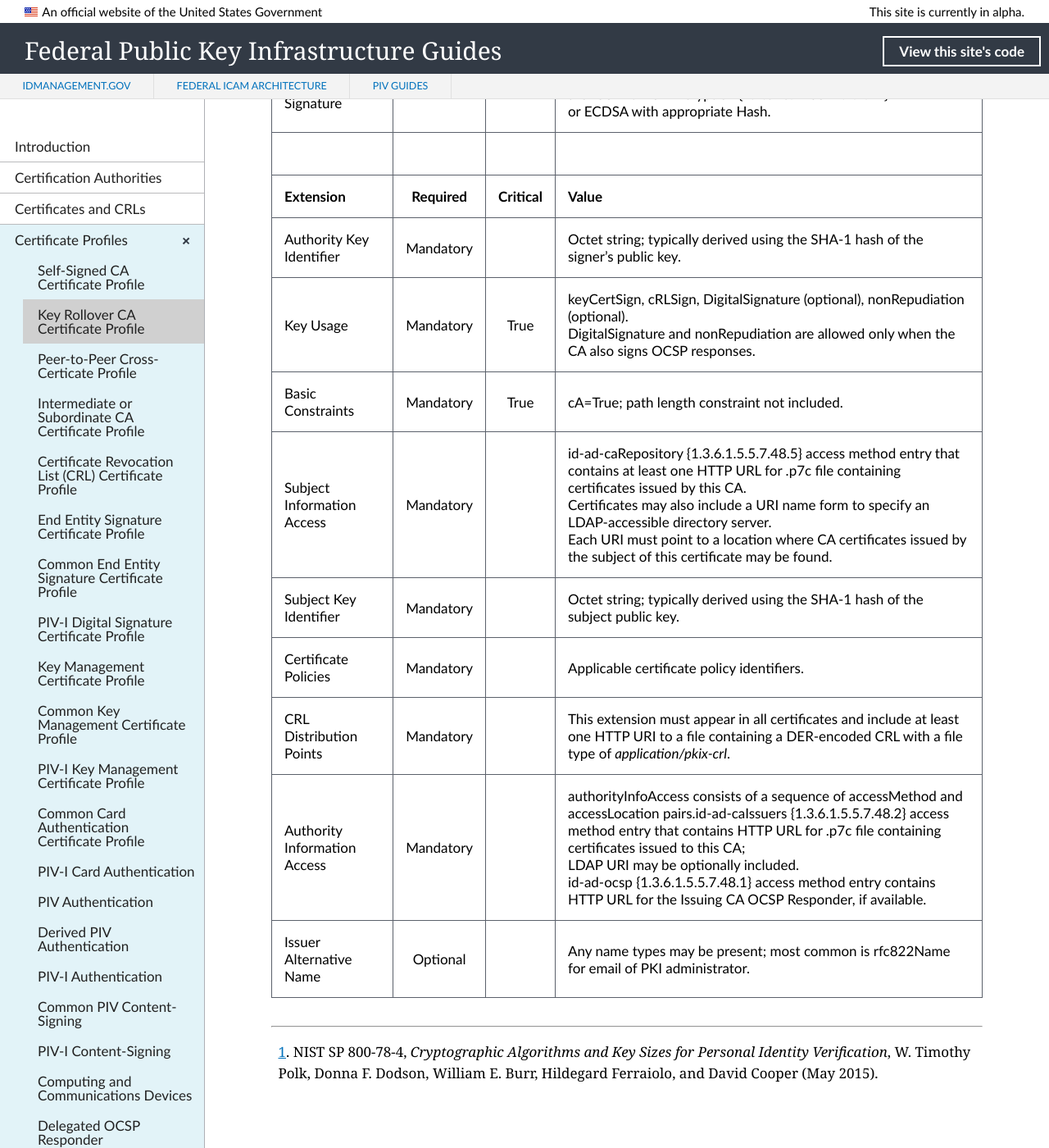
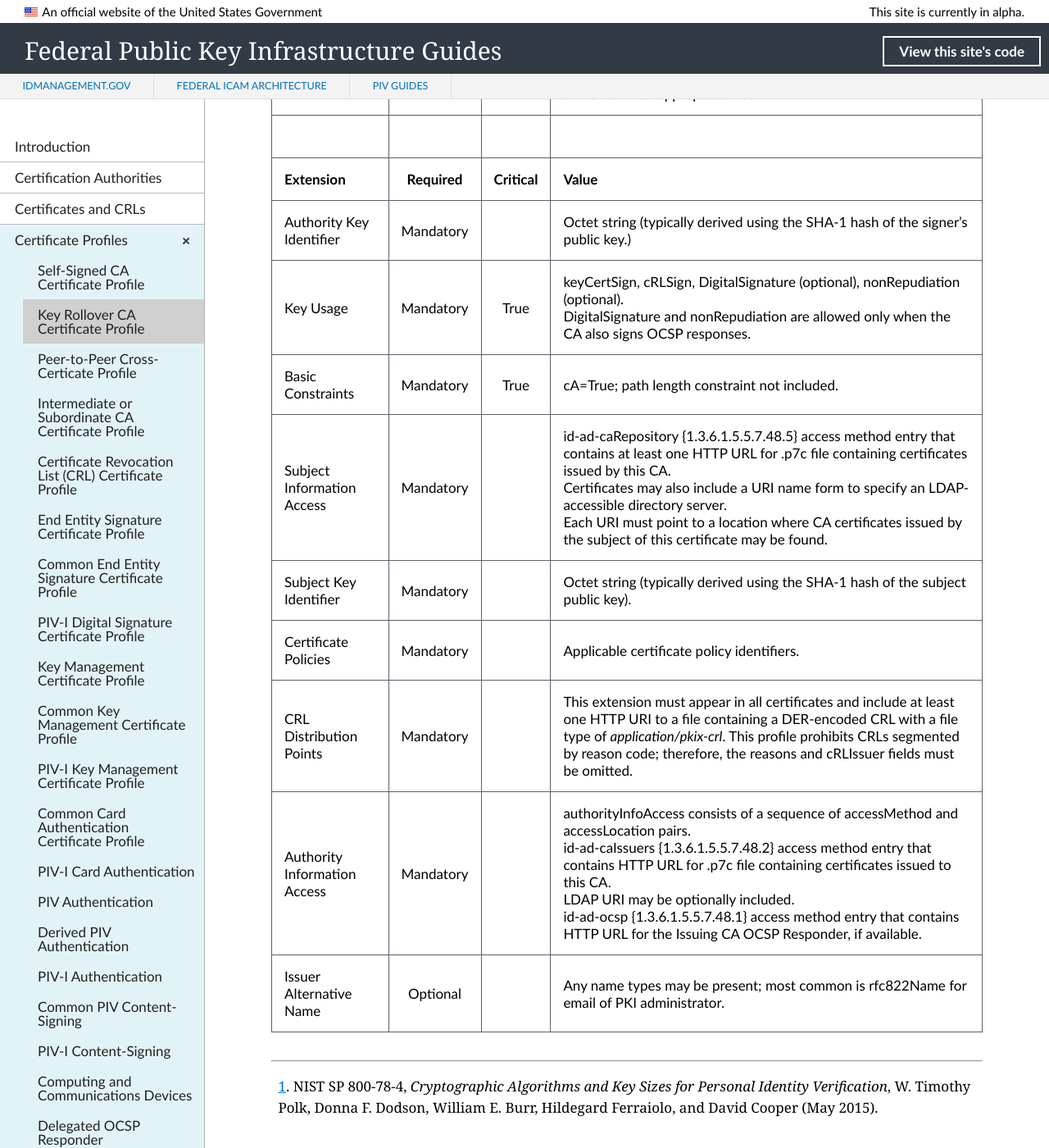
Before and after one commit to GSA/fpki-guides, a Jekyll site: the page built from _profiles/02_key_rollover_ca.md, in a window 1280 px wide and 1400 px high, scrolled down 1047 px. Shown: the whole window at 82% size. Built offline with Jekyll 4.4.1, drawn with Linux system fonts in a browser that asks for light colours; nearby versions of some CDN libraries; library files that are not in the unit come from our copies; some of the changed text lies outside the part shown.

Commit message:
Update 02_key_rollover_ca.md
Content, editorial, formatting

```diff
--- a/_profiles/02_key_rollover_ca.md
+++ b/_profiles/02_key_rollover_ca.md
@@ -11,21 +11,21 @@
 | Version   |       |       | V3 (2)                                 |
 | Serial Number   |       |       | Must be a unique, positive number. |
 | Issuer Signature Algorithm   |       |       |  One of the following: <br>sha256WithRSAEncryption {1.2.840.113549.1.1.11} <br>ecdsa-with-SHA256 {1.2.840.10045.4.3.2} <br>ecdsa-with-SHA384 {1.2.840.10045.4.3.3} <br>ecdsa-with-SHA512 {1.2.840.10045.4.3.4}. |
-| Issuer   |       |       |  Unique X.500 Issuing CA DN. <br>For CAs operating under the _X.509 Certificate Policy for the U.S. Federal PKI Common Policy Framework_ (aka, Common Policy CP), must use one of the name forms specified in the Common Policy CP, Section 3.1.1.<br>PrintableString encoding should be used whenever possible for Issuer and Subject Distinguished Names. |
+| Issuer   |       |       |  Unique X.500 Issuing CA DN. <br>CAs operating under the _X.509 Certificate Policy for the U.S. Federal PKI Common Policy Framework_ (aka, Common Policy CP) must use one of the name forms specified in Section 3.1.1.<br>PrintableString encoding should be used whenever possible for Issuer and Subject Distinguished Names. |
 | Validity Period   |       |       |  Expressed in UTCTime for dates until end of 2049 and GeneralizedTime for dates thereafter.  |
-| Subject   |       |       |   Unique X.500 Issuing CA DN.<br>For CAs operating under the Common Policy CP, must use one of the name forms specified in the Common Policy CP, Section 3.1.1.<br>PrintableString encoding should be used whenever possible for Issuer and Subject Distinguished Names.  |
+| Subject   |       |       |   Unique X.500 Issuing CA DN.<br>CAs operating under the Common Policy CP must use one of the name forms specified in Section 3.1.1.<br>PrintableString encoding should be used whenever possible for Issuer and Subject Distinguished Names.  |
 | Subject Public Key Information   |       |       |   For RSA, must be at least 2048 bit modulus, rsaEncryption {1.2.840.113549.1.1.1}.<br>For ECC, implicitly specify parameters through an OID associated with a NIST-approved curve referenced in NIST SP 800-78-4.<sup>[1](#1)</sup>   |
 | Signature   |       |       |   sha256WithRSAEncryption {1.2.840.113549.1.1.11}<br>or ECDSA with appropriate Hash.   |
 |               |                 |              |                                       |
 | **Extension** |  **Required**   | **Critical** | **Value**                             |
-| Authority Key Identifier  | Mandatory |  |  Octet string; typically derived using the SHA-1 hash of the signer’s public key. |
+| Authority Key Identifier  | Mandatory |  |  Octet string (typically derived using the SHA-1 hash of the signer’s public key.) |
 | Key Usage  | Mandatory | True |  keyCertSign, cRLSign, DigitalSignature (optional), nonRepudiation (optional).<br>DigitalSignature and nonRepudiation are allowed only when the CA also signs OCSP responses. |
 | Basic Constraints   | Mandatory | True |  cA=True; path length constraint not included. |
 | Subject Information Access   | Mandatory |  |  id-ad-caRepository {1.3.6.1.5.5.7.48.5} access method entry that contains at least one HTTP URL for .p7c file containing certificates issued by this CA.<br>Certificates may also include a URI name form to specify an LDAP-accessible directory server.<br>Each URI must point to a location where CA certificates issued by the subject of this certificate may be found.  |
-| Subject Key Identifier   | Mandatory |  | Octet string; typically derived using the SHA-1 hash of the subject public key.   |
+| Subject Key Identifier   | Mandatory |  | Octet string (typically derived using the SHA-1 hash of the subject public key).   |
 | Certificate Policies   | Mandatory  |  | Applicable certificate policy identifiers. |
-| CRL Distribution Points   | Mandatory  |  | This extension must appear in all certificates and include at least one HTTP URI to a file containing a DER-encoded CRL with a file type of _application/pkix-crl_.  |
-| Authority Information Access   | Mandatory  |  | authorityInfoAccess consists of a sequence of accessMethod and accessLocation pairs.<Bbr>id-ad-caIssuers {1.3.6.1.5.5.7.48.2} access method entry that contains HTTP URL for .p7c file containing certificates issued to this CA;<br>LDAP URI may be optionally included.<br>id-ad-ocsp {1.3.6.1.5.5.7.48.1} access method entry contains HTTP URL for the Issuing CA OCSP Responder, if available. |
+| CRL Distribution Points   | Mandatory  |  | This extension must appear in all certificates and include at least one HTTP URI to a file containing a DER-encoded CRL with a file type of _application/pkix-crl_. <!--Check with Wendy--is 2nd sentence is correct for this profile?-->This profile prohibits CRLs segmented by reason code; therefore, the reasons and cRLIssuer fields must be omitted.  |
+| Authority Information Access   | Mandatory  |  | authorityInfoAccess consists of a sequence of accessMethod and accessLocation pairs.<br>id-ad-caIssuers {1.3.6.1.5.5.7.48.2} access method entry that contains HTTP URL for .p7c file containing certificates issued to this CA.<br>LDAP URI may be optionally included.<br>id-ad-ocsp {1.3.6.1.5.5.7.48.1} access method entry that contains HTTP URL for the Issuing CA OCSP Responder, if available. |
 | Issuer Alternative Name   | Optional  |  | Any name types may be present; most common is rfc822Name for email of PKI administrator. |
 
 -------
```
